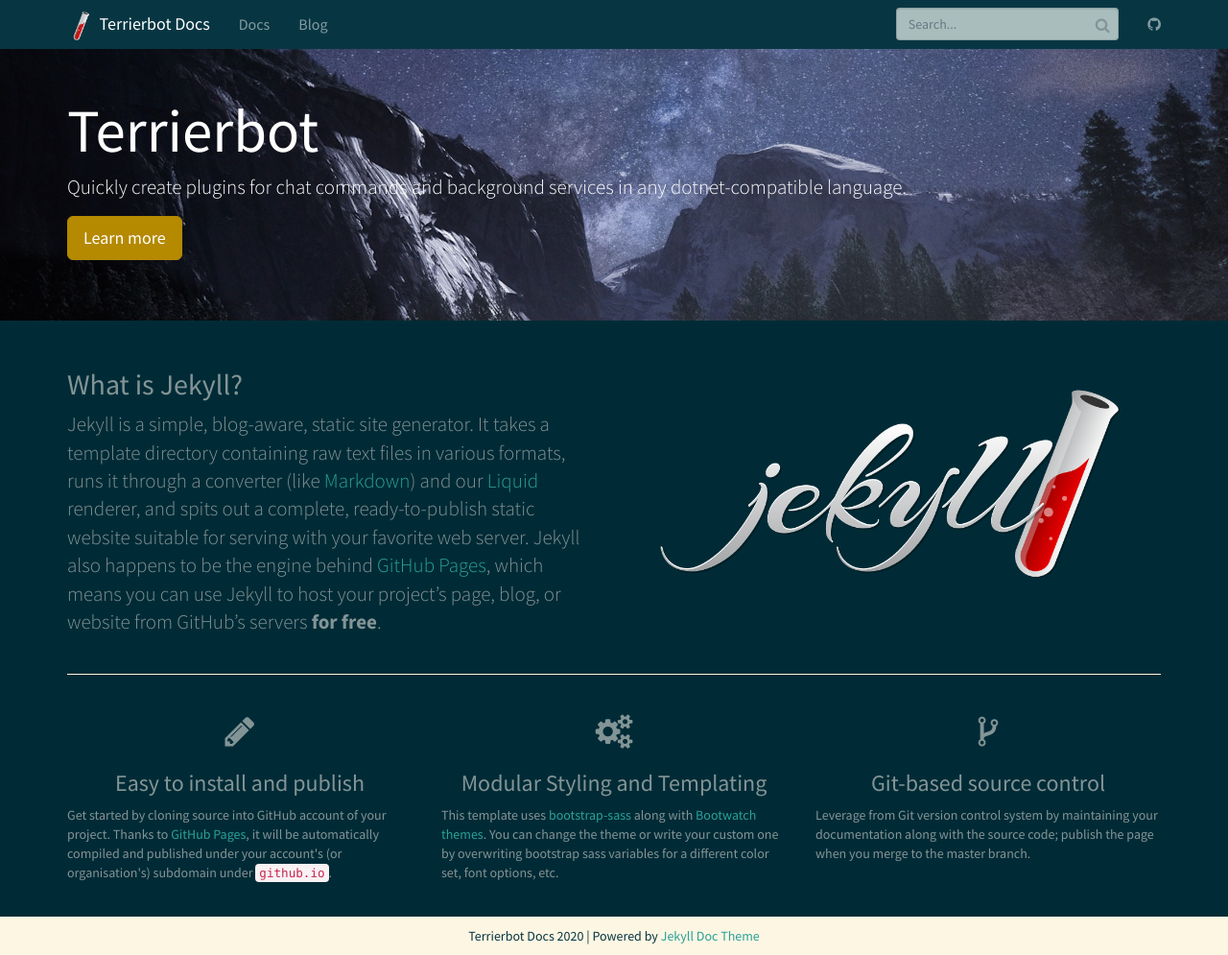
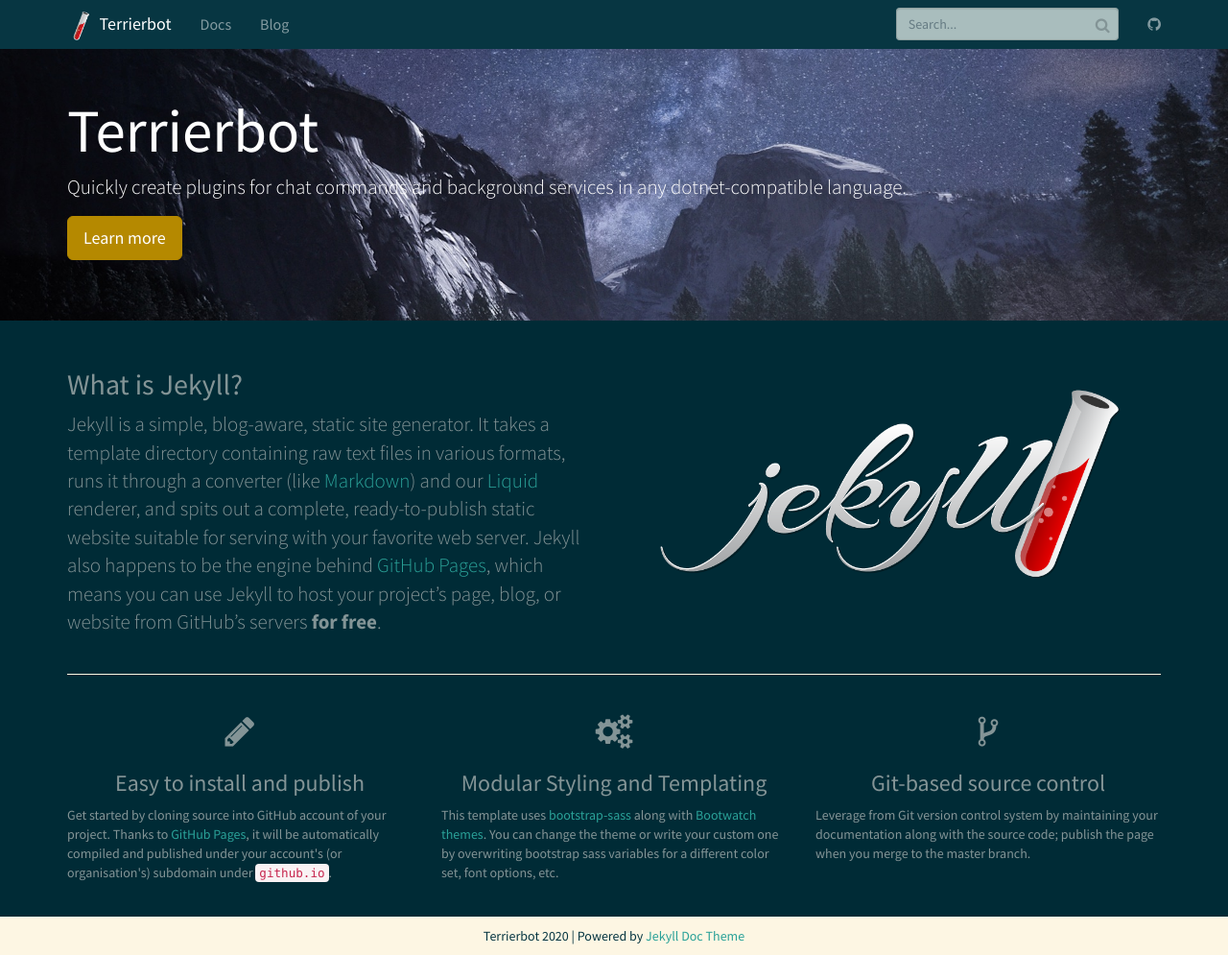
Before and after one commit to Terrierbot/terrierbot.github.io, a Jekyll site: the page built from index.html, in a window 1280 px wide and 995 px high. Shown: the whole window at 96% size. Built offline with Jekyll 4.4.1, drawn with Linux system fonts in a browser that asks for light colours.

Commit message:
Update _config.yml

```diff
--- a/_config.yml
+++ b/_config.yml
@@ -1,6 +1,6 @@
 # Site settings
 remote_theme: aksakalli/jekyll-doc-theme@gh-pages
-title: Terrierbot Docs
+title: Terrierbot
 email: ''
 description: >
   A bot that allows for external plugins written in any dotnet-compatible languages.
```
